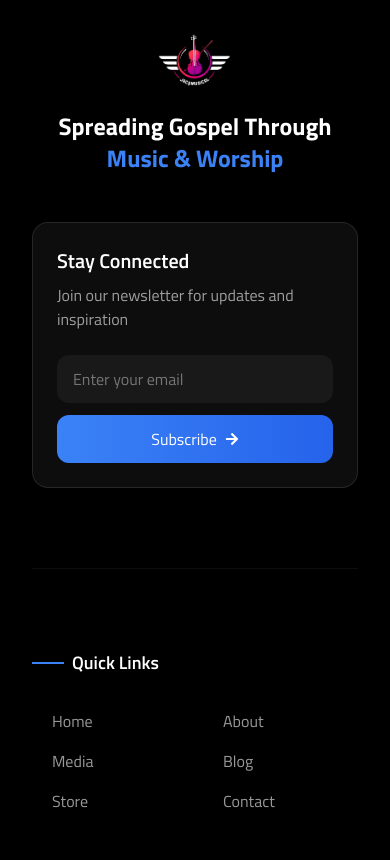
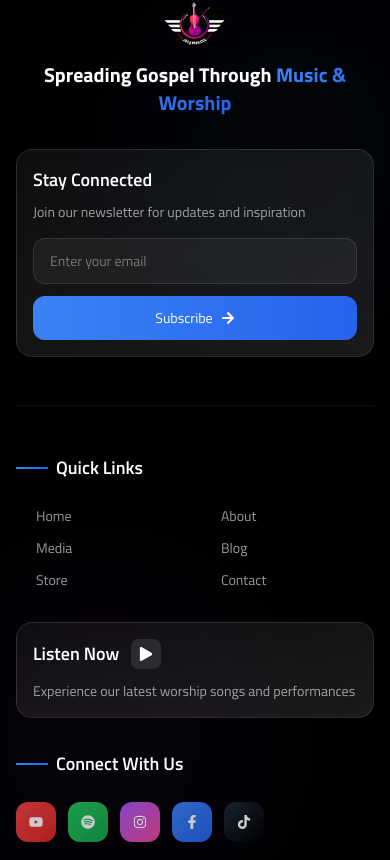
Before and after one commit to jgomputing/jaco, a Next.js app: page /contact in a window 390 px wide. Shown: the part 2202-3062 px from the top of the page. Built offline with nearby package versions, Linux system fonts and the light colour scheme.

Commit message:
Enhance UI components with improved responsiveness, animations, and design consistency

```diff
--- a/components/common/Button.tsx
+++ b/components/common/Button.tsx
@@ -1,13 +1,17 @@
 'use client'
 
 import React from 'react'
+import { motion } from 'framer-motion'
 
 interface ButtonProps {
   children: React.ReactNode
-  onClick?: () => void
-  variant?: 'primary' | 'secondary'
+  variant?: 'primary' | 'secondary' | 'outline'
   size?: 'sm' | 'md' | 'lg'
   className?: string
+  onClick?: () => void
+  type?: 'button' | 'submit'
+  disabled?: boolean
+  icon?: React.ReactNode
 }
 
 export default function Button({
@@ -15,25 +19,35 @@ export default function Button({
   onClick,
   variant = 'primary',
   size = 'md',
-  className = ''
+  className = '',
+  type = 'button',
+  disabled = false,
+  icon
 }: ButtonProps) {
-  const baseStyles = 'font-medium transition-colors rounded-lg'
+  const baseStyles = 'inline-flex items-center justify-center font-medium transition-all duration-300 rounded-xl disabled:opacity-50 disabled:cursor-not-allowed'
+
   const variantStyles = {
-    primary: 'bg-blue-600 text-white hover:bg-blue-700',
-    secondary: 'bg-white text-blue-600 hover:bg-blue-50'
+    primary: 'bg-gradient-to-r from-[#3b82f6] to-[#2563eb] text-white hover:from-[#2563eb] hover:to-[#1d4ed8] shadow-lg hover:shadow-xl hover:shadow-blue-500/20',
+    secondary: 'bg-white text-[#3b82f6] hover:bg-blue-50 shadow-lg hover:shadow-xl',
+    outline: 'border-2 border-[#3b82f6] text-[#3b82f6] hover:bg-[#3b82f6] hover:text-white'
   }
+
   const sizeStyles = {
-    sm: 'px-4 py-2 text-sm',
-    md: 'px-6 py-3',
-    lg: 'px-8 py-4 text-lg'
+    sm: 'px-3 sm:px-4 py-2 text-xs sm:text-sm gap-1.5',
+    md: 'px-4 sm:px-6 py-2.5 sm:py-3 text-sm sm:text-base gap-2',
+    lg: 'px-6 sm:px-8 py-3 sm:py-4 text-base sm:text-lg gap-2.5'
   }
 
   return (
-    <button
+    <motion.button
       onClick={onClick}
+      type={type}
+      disabled={disabled}
+      whileTap={{ scale: 0.98 }}
       className={`${baseStyles} ${variantStyles[variant]} ${sizeStyles[size]} ${className}`}
     >
+      {icon && <span className="relative">{icon}</span>}
       {children}
-    </button>
+    </motion.button>
   )
 }
--- a/components/layout/Footer.tsx
+++ b/components/layout/Footer.tsx
@@ -26,29 +26,38 @@ const NAV_LINKS = [
 export default function Footer() {
   return (
     <footer className="relative border-t border-white/5">
-      <div className="container mx-auto px-8 lg:px-16 2xl:px-24 pt-20 pb-10">
+      {/* Background Elements */}
+      <div className="absolute inset-0 pointer-events-none overflow-hidden">
+        <div className="absolute top-0 left-1/4 w-96 h-96 bg-[#3b82f6] rounded-full opacity-[0.03] blur-3xl" />
+        <div className="absolute bottom-0 right-1/4 w-96 h-96 bg-purple-500 rounded-full opacity-[0.03] blur-3xl" />
+      </div>
+
+      <div className="container mx-auto px-4 sm:px-8 lg:px-16 2xl:px-24 pt-12 sm:pt-20 pb-6 sm:pb-10 relative">
         {/* Upper Section with Logo and Newsletter */}
-        <div className="flex flex-col lg:flex-row items-center justify-between gap-12 mb-20 pb-20 border-b border-white/5">
+        <div className="flex flex-col lg:flex-row items-center justify-between gap-8 sm:gap-12 mb-12 sm:mb-20 pb-12 sm:pb-20 border-b border-white/5">
           {/* Logo and Tagline */}
-          <div className="text-center lg:text-left">
+          <div className="text-center lg:text-left w-full lg:w-auto">
             <motion.div
               initial={{ opacity: 0, y: 20 }}
               whileInView={{ opacity: 1, y: 0 }}
               viewport={{ once: true }}
               transition={{ duration: 0.5 }}
-              className="flex flex-col items-center lg:items-start gap-6"
+              className="flex flex-col items-center lg:items-start gap-4 sm:gap-6"
             >
-              <Link href="/" className="block">
+              <Link href="/" className="block group">
+                <div className="relative transform transition-all duration-500 hover:scale-105">
                   <Image
                     src="/images/logo/main_logo.png"
                     alt="JACO MUSICAL"
-                  width={120}
-                  height={120}
+                    width={100}
+                    height={100}
                     className="rounded-full"
                   />
+                  <div className="absolute inset-0 rounded-full bg-[#3b82f6]/10 opacity-0 group-hover:opacity-100 transition-opacity duration-500" />
+                </div>
               </Link>
-              <h2 className="text-2xl font-bold text-white">
-                Spreading Gospel Through <span className="text-[#3b82f6]">Music & Worship</span>
+              <h2 className="text-xl sm:text-2xl font-bold text-white">
+                Spreading Gospel Through <span className="bg-gradient-to-r from-[#3b82f6] to-[#2563eb] text-transparent bg-clip-text">Music & Worship</span>
               </h2>
             </motion.div>
           </div>
@@ -59,30 +68,33 @@ export default function Footer() {
             whileInView={{ opacity: 1, y: 0 }}
             viewport={{ once: true }}
             transition={{ duration: 0.5, delay: 0.2 }}
-            className="w-full lg:w-auto"
+            className="w-full lg:w-auto max-w-md"
           >
-            <div className="glass-card p-6 sm:p-8 max-w-md mx-auto lg:mx-0">
-              <h3 className="text-xl font-semibold text-white mb-2">Stay Connected</h3>
-              <p className="text-white/60 mb-6">Join our newsletter for updates and inspiration</p>
+            <div className="relative bg-gradient-to-br from-white/5 to-white/10 backdrop-blur-md p-4 sm:p-8 rounded-2xl border border-white/10 hover:border-white/20 transition-colors duration-500">
+              <div className="absolute inset-0 rounded-2xl bg-gradient-to-r from-[#3b82f6]/5 to-transparent opacity-20" />
+              <div className="relative">
+                <h3 className="text-lg sm:text-xl font-semibold text-white mb-2">Stay Connected</h3>
+                <p className="text-white/60 mb-4 sm:mb-6 text-sm sm:text-base">Join our newsletter for updates and inspiration</p>
                 <form className="flex flex-col sm:flex-row gap-3">
                   <input
                     type="email"
                     placeholder="Enter your email"
-                  className="flex-1 px-4 py-3 bg-white/5 rounded-xl text-white placeholder-white/40 focus:outline-none focus:ring-2 focus:ring-[#3b82f6] transition-all duration-300"
+                    className="flex-1 px-4 py-3 bg-white/5 rounded-xl text-white placeholder-white/40 focus:outline-none focus:ring-2 focus:ring-[#3b82f6] transition-all duration-300 border border-white/10 hover:border-white/20 text-sm sm:text-base"
                   />
                   <button
                     type="submit"
-                  className="px-6 py-3 bg-gradient-to-r from-[#3b82f6] to-[#2563eb] text-white rounded-xl hover:opacity-90 transition-opacity flex items-center justify-center gap-2 whitespace-nowrap"
+                    className="group px-4 sm:px-6 py-3 bg-gradient-to-r from-[#3b82f6] to-[#2563eb] text-white rounded-xl hover:from-[#2563eb] hover:to-[#1d4ed8] transition-all duration-500 flex items-center justify-center gap-2 hover:gap-3 text-sm sm:text-base whitespace-nowrap"
                   >
-                  Subscribe <FaArrowRight className="text-sm" />
+                    Subscribe <FaArrowRight className="transition-transform duration-500" />
                   </button>
                 </form>
+              </div>
             </div>
           </motion.div>
         </div>
 
         {/* Main Grid Section */}
-        <div className="grid grid-cols-1 md:grid-cols-2 lg:grid-cols-12 gap-12 mb-20">
+        <div className="grid grid-cols-1 sm:grid-cols-2 lg:grid-cols-12 gap-8 sm:gap-12 mb-12 sm:mb-20">
           {/* Quick Links */}
           <motion.div
             initial={{ opacity: 0, y: 20 }}
@@ -91,18 +103,18 @@ export default function Footer() {
             transition={{ duration: 0.5 }}
             className="lg:col-span-4"
           >
-            <h3 className="text-lg font-semibold text-white mb-8 flex items-center gap-2">
-              <span className="w-8 h-[2px] bg-[#3b82f6]"></span>
+            <h3 className="text-lg font-semibold text-white mb-6 sm:mb-8 flex items-center gap-2">
+              <div className="w-8 h-[2px] bg-gradient-to-r from-[#3b82f6] to-[#2563eb]"></div>
               Quick Links
             </h3>
-            <ul className="grid grid-cols-2 gap-4">
+            <ul className="grid grid-cols-2 gap-3 sm:gap-4">
               {NAV_LINKS.map((link) => (
                 <li key={link.href}>
                   <Link
                     href={link.href}
-                    className="text-white/60 hover:text-[#3b82f6] transition-colors flex items-center gap-2 group"
+                    className="text-white/60 hover:text-[#3b82f6] transition-all duration-300 flex items-center gap-2 group text-sm sm:text-base"
                   >
-                    <FaArrowRight className="text-xs opacity-0 group-hover:opacity-100 transition-opacity" />
+                    <FaArrowRight className="text-xs opacity-0 group-hover:opacity-100 transition-all duration-300 transform group-hover:translate-x-1" />
                     {link.name}
                   </Link>
                 </li>
@@ -120,14 +132,20 @@ export default function Footer() {
           >
             <Link
               href="/#music"
-              className="glass-card block p-8 group hover:bg-[#3b82f6]/5"
+              className="group relative bg-gradient-to-br from-white/5 to-white/10 backdrop-blur-md block p-4 sm:p-8 rounded-2xl hover:border-white/20 transition-all duration-500 border border-white/10 overflow-hidden"
             >
-              <h3 className="text-xl font-semibold text-white mb-4 flex items-center gap-3">
-                Listen Now <FaPlay className="text-sm group-hover:translate-x-1 transition-transform" />
+              <div className="absolute inset-0 bg-gradient-to-r from-transparent via-white/10 to-transparent -translate-x-full group-hover:translate-x-full transition-transform duration-1000" />
+              <div className="relative">
+                <h3 className="text-lg sm:text-xl font-semibold text-white mb-3 sm:mb-4 flex items-center gap-3">
+                  Listen Now
+                  <div className="p-2 bg-white/10 rounded-lg group-hover:bg-white/20 transition-colors duration-500">
+                    <FaPlay className="text-sm transform group-hover:scale-110 transition-transform duration-500" />
+                  </div>
                 </h3>
-              <p className="text-white/60">
+                <p className="text-white/60 text-sm sm:text-base">
                   Experience our latest worship songs and performances
                 </p>
+              </div>
             </Link>
           </motion.div>
 
@@ -139,22 +157,25 @@ export default function Footer() {
             transition={{ duration: 0.5, delay: 0.4 }}
             className="lg:col-span-4"
           >
-            <h3 className="text-lg font-semibold text-white mb-8 flex items-center gap-2">
-              <span className="w-8 h-[2px] bg-[#3b82f6]"></span>
+            <h3 className="text-lg font-semibold text-white mb-6 sm:mb-8 flex items-center gap-2">
+              <div className="w-8 h-[2px] bg-gradient-to-r from-[#3b82f6] to-[#2563eb]"></div>
               Connect With Us
             </h3>
-            <div className="flex flex-wrap gap-4">
+            <div className="flex flex-wrap gap-3 sm:gap-4">
               {SOCIAL_LINKS.map((social, index) => (
                 <motion.a
                   key={index}
                   href={social.href}
                   target="_blank"
                   rel="noopener noreferrer"
-                  className={`w-12 h-12 rounded-xl bg-gradient-to-br ${social.gradient} flex items-center justify-center text-white opacity-80 hover:opacity-100 hover:scale-110 transition-all duration-300`}
+                  className={`group w-10 h-10 sm:w-12 sm:h-12 rounded-xl bg-gradient-to-br ${social.gradient} flex items-center justify-center text-white opacity-80 hover:opacity-100 hover:scale-110 transition-all duration-500 relative overflow-hidden`}
                   whileHover={{ y: -5 }}
                   aria-label={social.label}
                 >
+                  <div className="absolute inset-0 bg-gradient-to-r from-transparent via-white/20 to-transparent -translate-x-full group-hover:translate-x-full transition-transform duration-1000" />
+                  <div className="relative text-sm sm:text-base">
                     {social.icon}
+                  </div>
                 </motion.a>
               ))}
             </div>
@@ -167,9 +188,9 @@ export default function Footer() {
           whileInView={{ opacity: 1 }}
           viewport={{ once: true }}
           transition={{ duration: 0.5 }}
-          className="text-center"
+          className="text-center relative"
         >
-          <p className="text-white/40 text-sm">
+          <p className="text-white/40 text-xs sm:text-sm">
             © {new Date().getFullYear()} JACO MUSICAL. All Rights Reserved.
           </p>
         </motion.div>
--- a/components/sections/Newsletter.tsx
+++ b/components/sections/Newsletter.tsx
@@ -1,24 +1,45 @@
 import React from 'react'
 import Button from '@/components/common/Button'
+import { motion } from 'framer-motion'
+import { FaEnvelope } from 'react-icons/fa'
 
 export default function Newsletter() {
   return (
-    <section className="py-20 bg-blue-600 text-white">
-      <div className="container mx-auto px-4">
-        <div className="max-w-2xl mx-auto text-center">
-          <h2 className="text-4xl font-bold mb-6">Stay Connected</h2>
-          <p className="text-lg mb-8">
+    <section className="py-12 sm:py-20 bg-gradient-to-br from-[#3b82f6] to-[#2563eb] text-white relative overflow-hidden">
+      {/* Background Elements */}
+      <div className="absolute inset-0 pointer-events-none">
+        <div className="absolute top-1/4 right-1/4 w-64 h-64 bg-white rounded-full opacity-[0.03] blur-3xl" />
+        <div className="absolute bottom-1/4 left-1/4 w-64 h-64 bg-white rounded-full opacity-[0.03] blur-3xl" />
+      </div>
+
+      <div className="container mx-auto px-4 relative">
+        <motion.div
+          initial={{ opacity: 0, y: 20 }}
+          whileInView={{ opacity: 1, y: 0 }}
+          viewport={{ once: true }}
+          className="max-w-2xl mx-auto text-center"
+        >
+          <div className="inline-flex items-center justify-center w-16 h-16 rounded-2xl bg-white/10 backdrop-blur-sm mb-6">
+            <FaEnvelope className="text-2xl" />
+          </div>
+          <h2 className="text-2xl sm:text-3xl md:text-4xl font-bold mb-4 sm:mb-6">Stay Connected</h2>
+          <p className="text-base sm:text-lg mb-6 sm:mb-8 text-white/90">
             Subscribe to our newsletter for the latest updates, new releases, and exclusive content.
           </p>
-          <form className="flex flex-col sm:flex-row gap-4 justify-center">
+          <form className="flex flex-col sm:flex-row gap-3 sm:gap-4 justify-center">
             <input
               type="email"
               placeholder="Enter your email"
-              className="px-6 py-3 rounded-lg text-gray-900 flex-1 max-w-md"
+              className="px-4 sm:px-6 py-3 rounded-xl text-gray-900 flex-1 max-w-md text-sm sm:text-base bg-white/90 backdrop-blur-sm placeholder-gray-500 focus:outline-none focus:ring-2 focus:ring-white/20"
             />
-            <Button variant="secondary">Subscribe</Button>
+            <Button
+              variant="secondary"
+              className="w-full sm:w-auto whitespace-nowrap text-center justify-center bg-white/10 hover:bg-white/20 text-white border border-white/20 hover:border-white/40 backdrop-blur-sm"
+            >
+              Subscribe Now
+            </Button>
           </form>
-        </div>
+        </motion.div>
       </div>
     </section>
   )
--- a/components/ui/Container.tsx
+++ b/components/ui/Container.tsx
@@ -3,11 +3,24 @@ import React from 'react'
 interface ContainerProps {
   children: React.ReactNode
   className?: string
+  size?: 'sm' | 'md' | 'lg' | 'xl' | 'full'
 }
 
-export default function Container({ children, className = '' }: ContainerProps) {
+export default function Container({
+  children,
+  className = '',
+  size = 'xl'
+}: ContainerProps) {
+  const sizeStyles = {
+    sm: 'max-w-3xl',
+    md: 'max-w-4xl',
+    lg: 'max-w-6xl',
+    xl: 'max-w-7xl',
+    full: 'max-w-full'
+  }
+
   return (
-    <div className={`container mx-auto px-4 sm:px-6 lg:px-8 ${className}`}>
+    <div className={`w-full mx-auto px-4 sm:px-6 lg:px-8 ${sizeStyles[size]} ${className}`}>
       {children}
     </div>
   )
```
Also changed, not shown: components/layout/Header.tsx (+58 -7 lines), components/sections/Hero.tsx (+30 -10 lines). Lines whose indentation alone changed are shown as unchanged.
